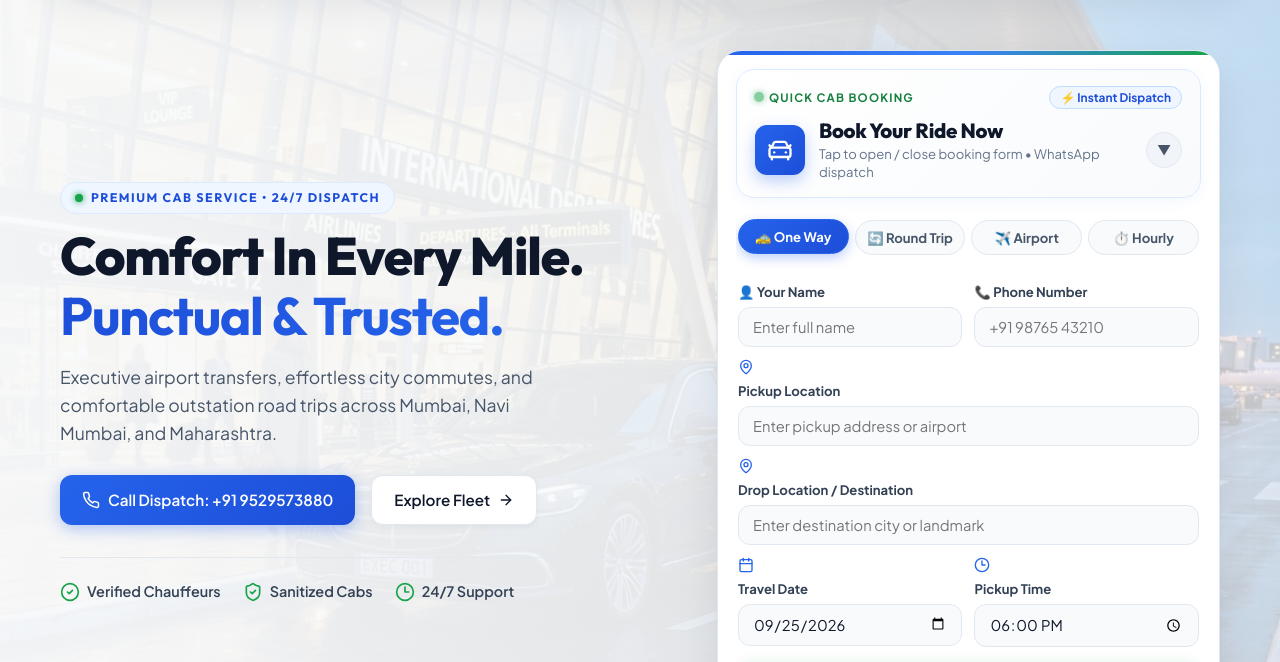
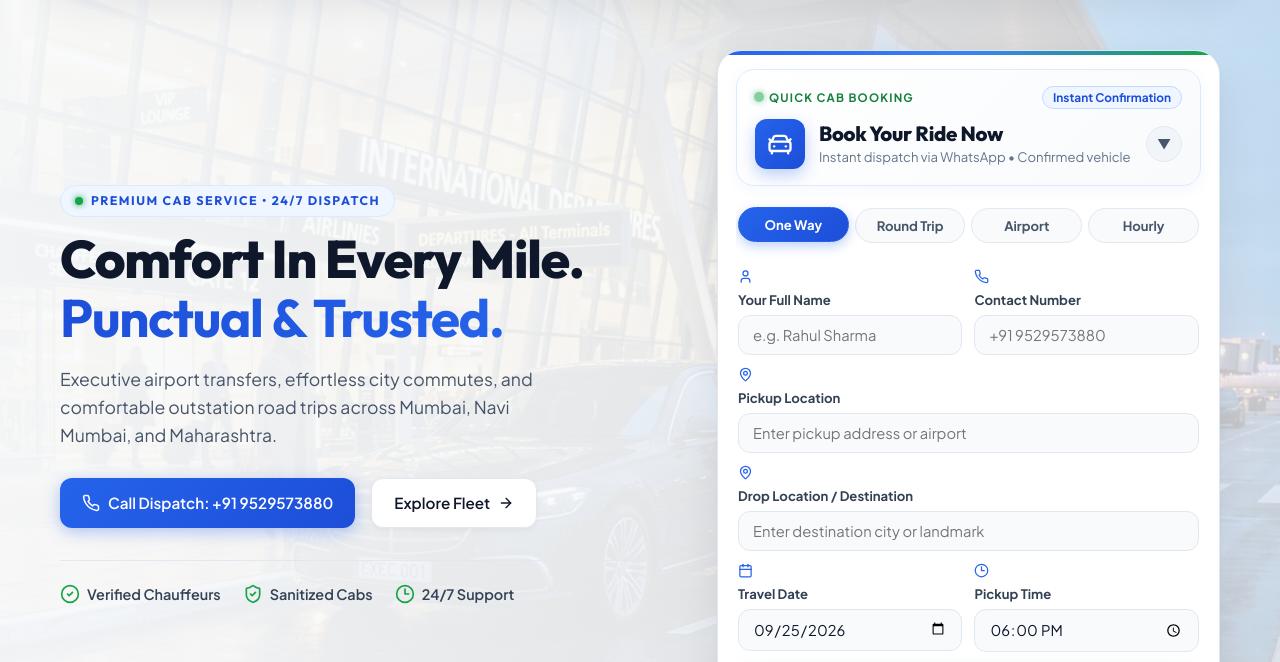
Before and after one commit to suryawanshisuraj/car-booking, a website built with Vite: page index.html in a window 1280 px wide. Shown: the part 119-781 px from the top of the page. Built offline with nearby package versions, Linux system fonts and the light colour scheme.

Commit message:
Auto-update: index.html, index.html (25/9/2026, 10:37:04 pm)

```diff
--- a/index.html
+++ b/index.html
@@ -149,7 +149,7 @@
               <button type="button" class="quick-book-big-btn" id="toggle-quick-form" aria-expanded="true">
                 <div class="big-btn-top">
                   <span class="live-pill"><span class="pulse-dot"></span> QUICK CAB BOOKING</span>
-                  <span class="badge-discount">⚡ Instant Dispatch</span>
+                  <span class="badge-discount">Instant Confirmation</span>
                 </div>
                 <div class="big-btn-main">
                   <div class="big-btn-icon-wrap">
@@ -164,7 +164,7 @@
                   </div>
                   <div class="big-btn-copy">
                     <h3>Book Your Ride Now</h3>
-                    <p>Tap to open / close booking form • WhatsApp dispatch</p>
+                    <p>Instant dispatch via WhatsApp • Confirmed vehicle</p>
                   </div>
                   <div class="big-btn-toggle-badge" id="toggle-badge-text">
                     <span id="toggle-arrow-icon">▼</span>
@@ -177,27 +177,29 @@
                 <form id="hero-booking-form">
                   <!-- Trip Type Pills -->
                   <div class="trip-pill-row">
-                    <button type="button" class="trip-pill active" data-type="One Way">🚕 One Way</button>
-                    <button type="button" class="trip-pill" data-type="Round Trip">🔄 Round Trip</button>
-                    <button type="button" class="trip-pill" data-type="Airport Drop">✈️ Airport</button>
-                    <button type="button" class="trip-pill" data-type="Hourly Rental">⏱️ Hourly</button>
+                    <button type="button" class="trip-pill active" data-type="One Way">One Way</button>
+                    <button type="button" class="trip-pill" data-type="Round Trip">Round Trip</button>
+                    <button type="button" class="trip-pill" data-type="Airport Drop">Airport</button>
+                    <button type="button" class="trip-pill" data-type="Hourly Rental">Hourly</button>
                   </div>
                   <input type="hidden" name="tripType" value="One Way">
 
                   <div class="form-row">
                     <label>
-                      👤 Your Name
-                      <input placeholder="Enter full name" required type="text" name="customerName">
+                      <svg xmlns="http://www.w3.org/2000/svg" width="15" height="15" viewBox="0 0 24 24" fill="none" stroke="currentColor" stroke-width="2" stroke-linecap="round" stroke-linejoin="round"><path d="M19 21v-2a4 4 0 0 0-4-4H9a4 4 0 0 0-4 4v2"/><circle cx="12" cy="7" r="4"/></svg>
+                      Your Full Name
+                      <input placeholder="e.g. Rahul Sharma" required type="text" name="customerName">
                     </label>
 
                     <label>
-                      📞 Phone Number
-                      <input placeholder="+91 98765 43210" required type="tel" name="phone">
+                      <svg xmlns="http://www.w3.org/2000/svg" width="15" height="15" viewBox="0 0 24 24" fill="none" stroke="currentColor" stroke-width="2" stroke-linecap="round" stroke-linejoin="round"><path d="M22 16.92v3a2 2 0 0 1-2.18 2 19.79 19.79 0 0 1-8.63-3.07 19.5 19.5 0 0 1-6-6 19.79 19.79 0 0 1-3.07-8.67A2 2 0 0 1 4.11 2h3a2 2 0 0 1 2 1.72 12.84 12.84 0 0 0 .7 2.81 2 2 0 0 1-.45 2.11L8.09 9.91a16 16 0 0 0 6 6l1.27-1.27a2 2 0 0 1 2.11-.45 12.84 12.84 0 0 0 2.81.7A2 2 0 0 1 22 16.92z"/></svg>
+                      Contact Number
+                      <input placeholder="+91 9529573880" required type="tel" name="phone">
                     </label>
                   </div>
 
                   <label>
-                    <svg xmlns="http://www.w3.org/2000/svg" width="16" height="16" viewBox="0 0 24 24" fill="none" stroke="currentColor" stroke-width="2" stroke-linecap="round" stroke-linejoin="round" class="lucide lucide-map-pin">
+                    <svg xmlns="http://www.w3.org/2000/svg" width="15" height="15" viewBox="0 0 24 24" fill="none" stroke="currentColor" stroke-width="2" stroke-linecap="round" stroke-linejoin="round" class="lucide lucide-map-pin">
                       <path d="M20 10c0 4.993-5.539 10.193-7.399 11.799a1 1 0 0 1-1.202 0C9.539 20.193 4 14.993 4 10a8 8 0 0 1 16 0"></path>
                       <circle cx="12" cy="10" r="3"></circle>
                     </svg>
@@ -206,7 +208,7 @@
                   </label>
 
                   <label>
-                    <svg xmlns="http://www.w3.org/2000/svg" width="16" height="16" viewBox="0 0 24 24" fill="none" stroke="currentColor" stroke-width="2" stroke-linecap="round" stroke-linejoin="round" class="lucide lucide-map-pin">
+                    <svg xmlns="http://www.w3.org/2000/svg" width="15" height="15" viewBox="0 0 24 24" fill="none" stroke="currentColor" stroke-width="2" stroke-linecap="round" stroke-linejoin="round" class="lucide lucide-map-pin">
                       <path d="M20 10c0 4.993-5.539 10.193-7.399 11.799a1 1 0 0 1-1.202 0C9.539 20.193 4 14.993 4 10a8 8 0 0 1 16 0"></path>
                       <circle cx="12" cy="10" r="3"></circle>
                     </svg>
@@ -216,7 +218,7 @@
 
                   <div class="form-row">
                     <label>
-                      <svg xmlns="http://www.w3.org/2000/svg" width="16" height="16" viewBox="0 0 24 24" fill="none" stroke="currentColor" stroke-width="2" stroke-linecap="round" stroke-linejoin="round" class="lucide lucide-calendar-days">
+                      <svg xmlns="http://www.w3.org/2000/svg" width="15" height="15" viewBox="0 0 24 24" fill="none" stroke="currentColor" stroke-width="2" stroke-linecap="round" stroke-linejoin="round" class="lucide lucide-calendar-days">
                         <path d="M8 2v4"></path>
                         <path d="M16 2v4"></path>
                         <rect width="18" height="18" x="3" y="4" rx="2"></rect>
@@ -227,7 +229,7 @@
                     </label>
 
                     <label>
-                      <svg xmlns="http://www.w3.org/2000/svg" width="16" height="16" viewBox="0 0 24 24" fill="none" stroke="currentColor" stroke-width="2" stroke-linecap="round" stroke-linejoin="round" class="lucide lucide-clock3">
+                      <svg xmlns="http://www.w3.org/2000/svg" width="15" height="15" viewBox="0 0 24 24" fill="none" stroke="currentColor" stroke-width="2" stroke-linecap="round" stroke-linejoin="round" class="lucide lucide-clock3">
                         <circle cx="12" cy="12" r="10"></circle>
                         <polyline points="12 6 12 12 16.5 12"></polyline>
                       </svg>
```
